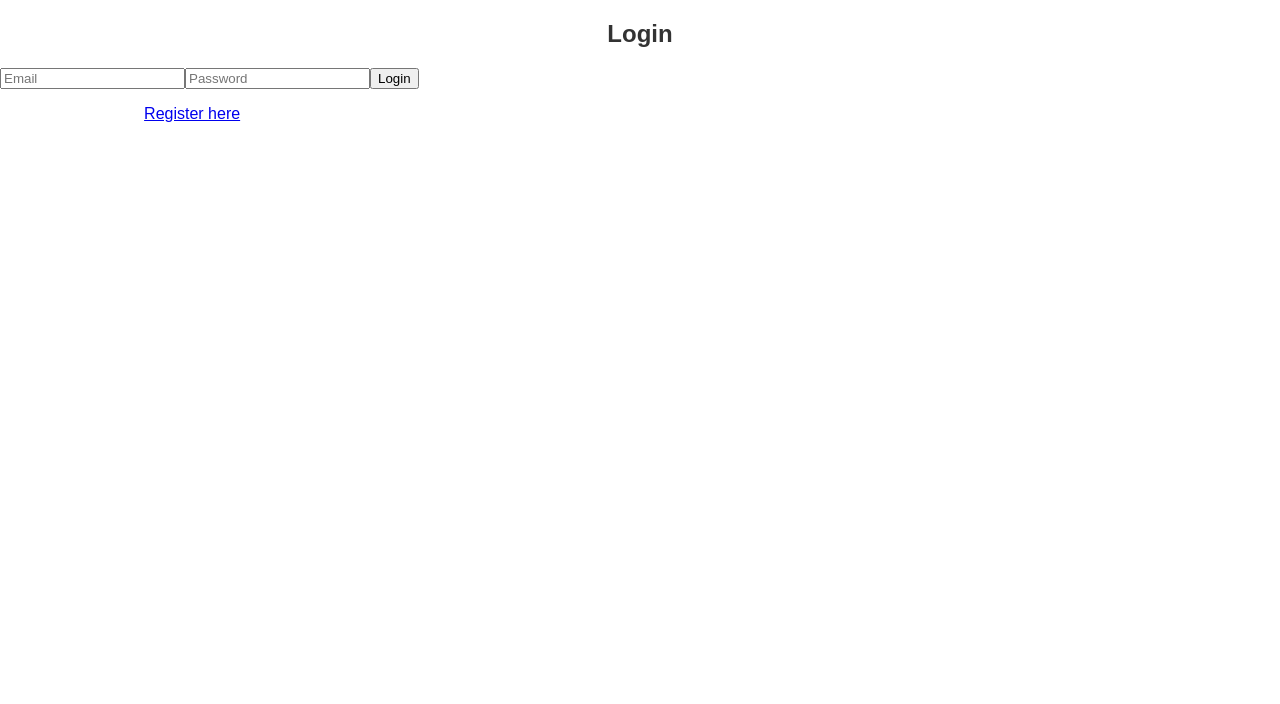
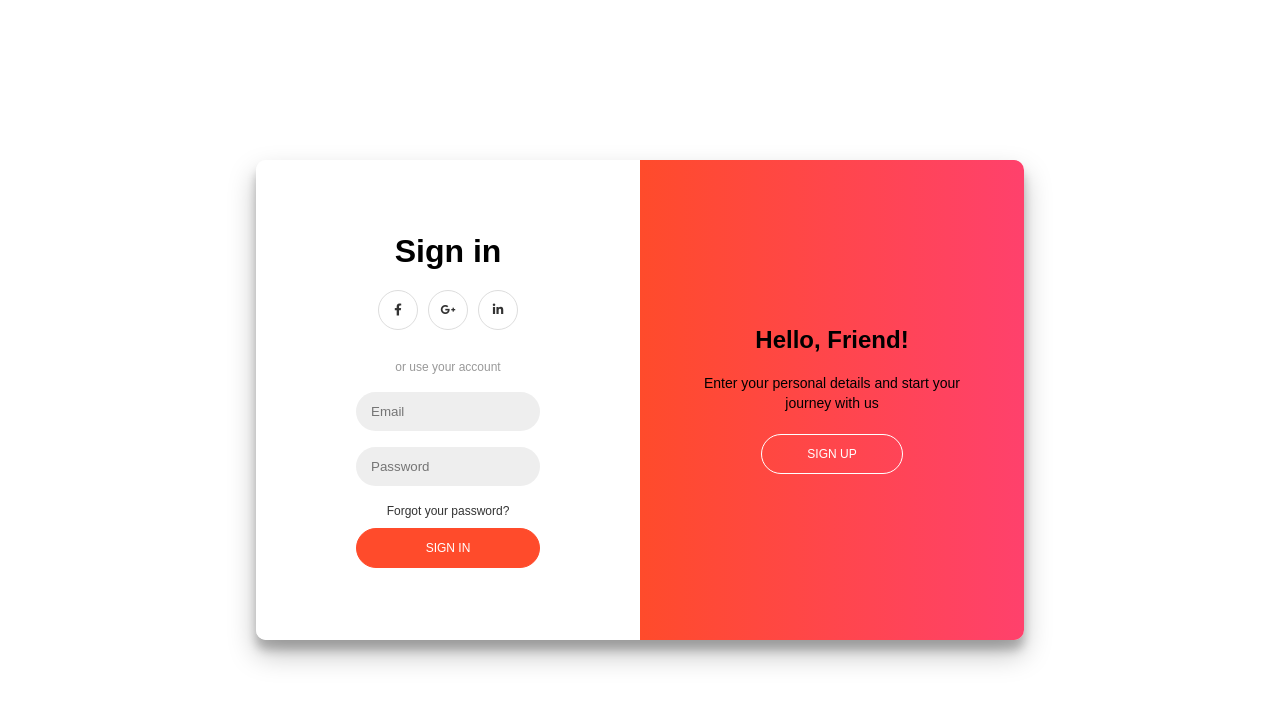
Before and after one commit to Deepak081999/csms, a React (Create React App) app in the folder frontend/: page /login in a window 1280 px wide. Shown: the top 704 px of the page. Built offline with nearby package versions, Linux system fonts and the light colour scheme.

Commit message:
css and style used to login and register page

```diff
--- a/frontend/package.json
+++ b/frontend/package.json
@@ -3,6 +3,7 @@
   "version": "0.1.0",
   "private": true,
   "dependencies": {
+    "@fortawesome/fontawesome-free": "^6.7.2",
     "@testing-library/dom": "^10.4.0",
     "@testing-library/jest-dom": "^6.6.3",
     "@testing-library/react": "^16.3.0",
--- a/frontend/src/App.js
+++ b/frontend/src/App.js
@@ -5,7 +5,7 @@ import ProtectedLayout from './components/ProtectedLayout';
 // import Sidebar from './components/Sidebar';
 import TicketManager from './pages/TicketManager';
 import GitHubRepoList from './pages/GitHubRepoList';
-import Settings from './pages/Settings';
+// import Settings from './pages/Settings';
 import Role from './pages/Role';
 import Permission from './pages/Permission';
 import UploadResume from './pages/resume/UploadResume';
@@ -28,7 +28,7 @@ function App() {
           <Route path="tickets" element={<TicketManager />} />
           <Route path="linkedin" element={<LinkedInProfile />} />
           <Route path="github" element={<GitHubRepoList />} />
-          <Route path="settings" element={<Settings />} />
+          {/* <Route path="settings" element={<Settings />} /> */}
           <Route path="role" element={<Role />} />
           <Route path="permission" element={<Permission />} />
           <Route path="UploadResume" element={<UploadResume />} />
--- /dev/null
+++ b/frontend/src/css/login.css
@@ -0,0 +1,155 @@
+@import url('https://fonts.googleapis.com/css?family=Montserrat:400,800');
+@import url('https://cdnjs.cloudflare.com/ajax/libs/font-awesome/5.15.3/css/all.min.css');
+
+* {
+    box-sizing: border-box;
+}
+
+body {
+    font-family: 'Montserrat', sans-serif;
+    background: #fff;
+    /* Changed to white */
+    color: #000;
+    /* Text color set to black */
+    display: flex;
+    justify-content: center;
+    align-items: center;
+    height: 100vh;
+    margin: 0;
+}
+
+.container {
+    background: #fff;
+    /* Changed to white */
+    border-radius: 10px;
+    box-shadow: 0 14px 28px rgba(0, 0, 0, 0.25),
+        0 10px 10px rgba(0, 0, 0, 0.22);
+    position: relative;
+    overflow: hidden;
+    width: 768px;
+    max-width: 100%;
+    min-height: 480px;
+    display: flex;
+}
+
+.form-container {
+    position: relative;
+    padding: 50px;
+    width: 50%;
+    transition: all 0.6s ease-in-out;
+}
+
+.sign-in-container {
+    background: #fff;
+}
+
+form {
+    background: #fff;
+    display: flex;
+    flex-direction: column;
+    padding: 0 50px;
+    height: 100%;
+    justify-content: center;
+    text-align: center;
+}
+
+h1 {
+    font-weight: bold;
+    margin: 0;
+    color: #000;
+    /* Text color set to black */
+}
+
+span {
+    font-size: 12px;
+    color: #999;
+    margin: 10px 0;
+}
+
+input {
+    background: #eee;
+    border: none;
+    padding: 12px 15px;
+    margin: 8px 0;
+    width: 100%;
+    border-radius: 20px;
+}
+
+button {
+    border-radius: 20px;
+    border: 1px solid #ff4b2b;
+    background: #ff4b2b;
+    color: #fff;
+    font-size: 12px;
+    padding: 12px 45px;
+    text-transform: uppercase;
+    transition: transform 80ms ease-in;
+    cursor: pointer;
+}
+
+button.ghost {
+    background: transparent;
+    border-color: #fff;
+}
+
+button:hover {
+    background: #ff3b1a;
+}
+
+a {
+    color: #333;
+    font-size: 12px;
+    text-decoration: none;
+    margin: 10px 0;
+}
+
+.social-container {
+    margin: 20px 0;
+}
+
+.social-container a {
+    border: 1px solid #ddd;
+    border-radius: 50%;
+    display: inline-flex;
+    justify-content: center;
+    align-items: center;
+    margin: 0 5px;
+    height: 40px;
+    width: 40px;
+}
+
+/* Overlay Styles */
+.overlay-container {
+    width: 50%;
+    background: linear-gradient(to right, #ff4b2b, #ff416c);
+    color: #fff;
+    display: flex;
+    align-items: center;
+    justify-content: center;
+}
+
+.overlay {
+    display: flex;
+    align-items: center;
+    justify-content: center;
+    flex-direction: column;
+    padding: 0 40px;
+    text-align: center;
+    height: 100%;
+    width: 100%;
+}
+
+.overlay-panel h1 {
+    font-size: 24px;
+    font-weight: bold;
+    color: #000;
+    /* Text color set to black */
+}
+
+.overlay-panel p {
+    font-size: 14px;
+    line-height: 1.4;
+    margin: 20px 0;
+    color: #000;
+    /* Text color set to black */
+}
--- a/frontend/src/pages/Login.jsx
+++ b/frontend/src/pages/Login.jsx
@@ -1,7 +1,7 @@
 import React, { useState } from 'react';
+import { useNavigate, Link } from 'react-router-dom';
 import { login } from '../api/auth';
-
-import { useNavigate, Link } from 'react-router-dom';// path depends on your file structure
+import '../css/login.css';
 
 const Login = () => {
     const [formData, setFormData] = useState({ email: '', password: '' });
@@ -16,11 +16,9 @@ const Login = () => {
         e.preventDefault();
         try {
             const data = await login(formData);
-            console.log('Login successful:', data);
             localStorage.setItem('token', data.token);
             localStorage.setItem('user', JSON.stringify(data.user));
             localStorage.setItem('permissions', JSON.stringify(data.permissions));
-            // redirect user, e.g., to dashboard
             navigate('/dashboard');
         } catch (err) {
             setError(err.message || 'Login failed');
@@ -28,16 +26,36 @@ const Login = () => {
     };
 
     return (
-        <form onSubmit={handleSubmit}>
-            <h2>Login</h2>
-            {error && <p style={{ color: 'red' }}>{error}</p>}
-            <input type="email" name="email" onChange={handleChange} placeholder="Email" required />
-            <input type="password" name="password" onChange={handleChange} placeholder="Password" required />
-            <button type="submit">Login</button>
+        <div className="container">
+            <div className="form-container sign-in-container">
+                <form onSubmit={handleSubmit}>
+                    <h1>Sign in</h1>
+                    <div className="social-container">
+                        <a href="#"><i className="fab fa-facebook-f"></i></a>
+                        <a href="#"><i className="fab fa-google-plus-g"></i></a>
+                        <a href="#"><i className="fab fa-linkedin-in"></i></a>
+                    </div>
+                    <span>or use your account</span>
+                    {error && <p style={{ color: 'red' }}>{error}</p>}
+                    <input type="email" name="email" placeholder="Email" onChange={handleChange} required />
+                    <input type="password" name="password" placeholder="Password" onChange={handleChange} required />
+                    <a href="#">Forgot your password?</a>
+                    <button type="submit">Sign In</button>
+                </form>
+            </div>
 
-
-            <p>Create an account? <Link to="/Register">Register here</Link></p>
-        </form>
+            <div className="overlay-container">
+                <div className="overlay">
+                    <div className="overlay-panel overlay-right">
+                        <h1>Hello, Friend!</h1>
+                        <p>Enter your personal details and start your journey with us</p>
+                        <Link to="/Register">
+                            <button className="ghost" id="signUp">Sign Up</button>
+                        </Link>
+                    </div>
+                </div>
+            </div>
+        </div>
     );
 };
 
--- a/frontend/src/pages/Register.jsx
+++ b/frontend/src/pages/Register.jsx
@@ -1,10 +1,13 @@
 import React, { useState } from 'react';
-import { register } from '../api/auth'; // adjust path if needed
+import { register } from '../api/auth';
+import { useNavigate, Link } from 'react-router-dom';
+import '../css/login.css'; // Reusing the same CSS
 
 const Register = () => {
     const [formData, setFormData] = useState({ name: '', email: '', password: '' });
     const [error, setError] = useState('');
     const [success, setSuccess] = useState('');
+    const navigate = useNavigate();
 
     const handleChange = (e) => {
         setFormData(prev => ({ ...prev, [e.target.name]: e.target.value }));
@@ -16,21 +19,44 @@ const Register = () => {
             const data = await register(formData);
             setSuccess(data.message);
             setError('');
+            setTimeout(() => navigate('/login'), 1500); // Redirect after success
         } catch (err) {
             setError(err.message || 'Registration failed');
         }
     };
 
     return (
-        <form onSubmit={handleSubmit}>
-            <h2>Register</h2>
-            {success && <p style={{ color: 'green' }}>{success}</p>}
-            {error && <p style={{ color: 'red' }}>{error}</p>}
-            <input type="text" name="name" onChange={handleChange} placeholder="Name" required />
-            <input type="email" name="email" onChange={handleChange} placeholder="Email" required />
-            <input type="password" name="password" onChange={handleChange} placeholder="Password" required />
-            <button type="submit">Register</button>
-        </form>
+        <div className="container">
+            <div className="form-container sign-in-container">
+                <form onSubmit={handleSubmit}>
+                    <h1>Create Account</h1>
+                    <div className="social-container">
+                        <a href="#"><i className="fab fa-facebook-f"></i></a>
+                        <a href="#"><i className="fab fa-google-plus-g"></i></a>
+                        <a href="#"><i className="fab fa-linkedin-in"></i></a>
+                    </div>
+                    <span>or use your email for registration</span>
+                    {success && <p style={{ color: 'green' }}>{success}</p>}
+                    {error && <p style={{ color: 'red' }}>{error}</p>}
+                    <input type="text" name="name" placeholder="Name" onChange={handleChange} required />
+                    <input type="email" name="email" placeholder="Email" onChange={handleChange} required />
+                    <input type="password" name="password" placeholder="Password" onChange={handleChange} required />
+                    <button type="submit">Register</button>
+                </form>
+            </div>
+
+            <div className="overlay-container">
+                <div className="overlay">
+                    <div className="overlay-panel overlay-right">
+                        <h1>Welcome Back!</h1>
+                        <p>To keep connected with us, please login with your personal info</p>
+                        <Link to="/Login">
+                            <button className="ghost" id="signIn">Sign In</button>
+                        </Link>
+                    </div>
+                </div>
+            </div>
+        </div>
     );
 };
 
```
Also changed, not shown: frontend/src/pages/Settings.jsx (deleted), 1 other file (tests, documents, lock files or other folders).
